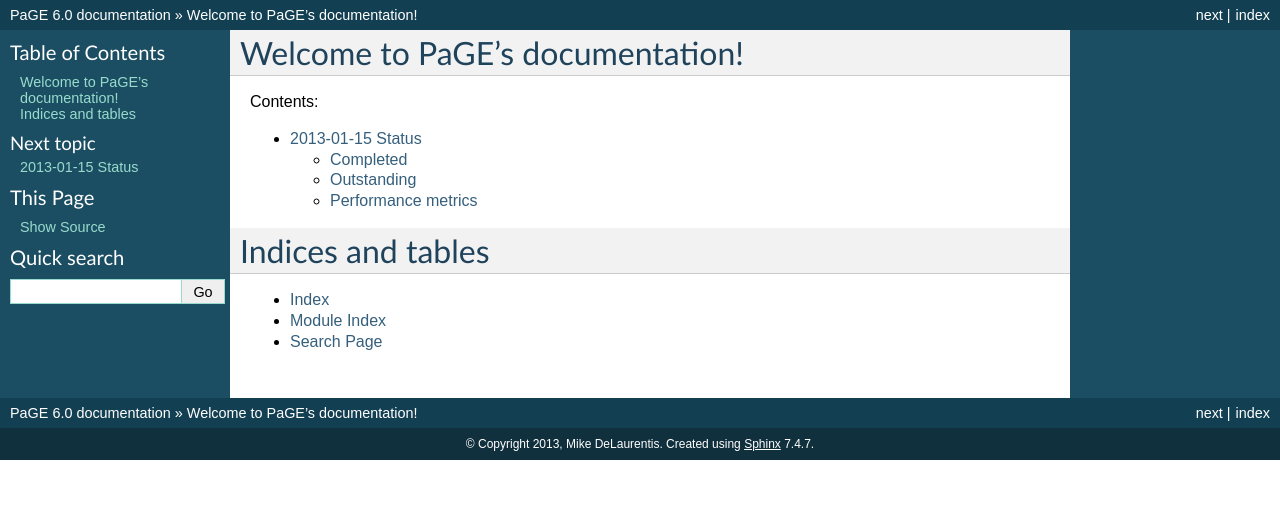
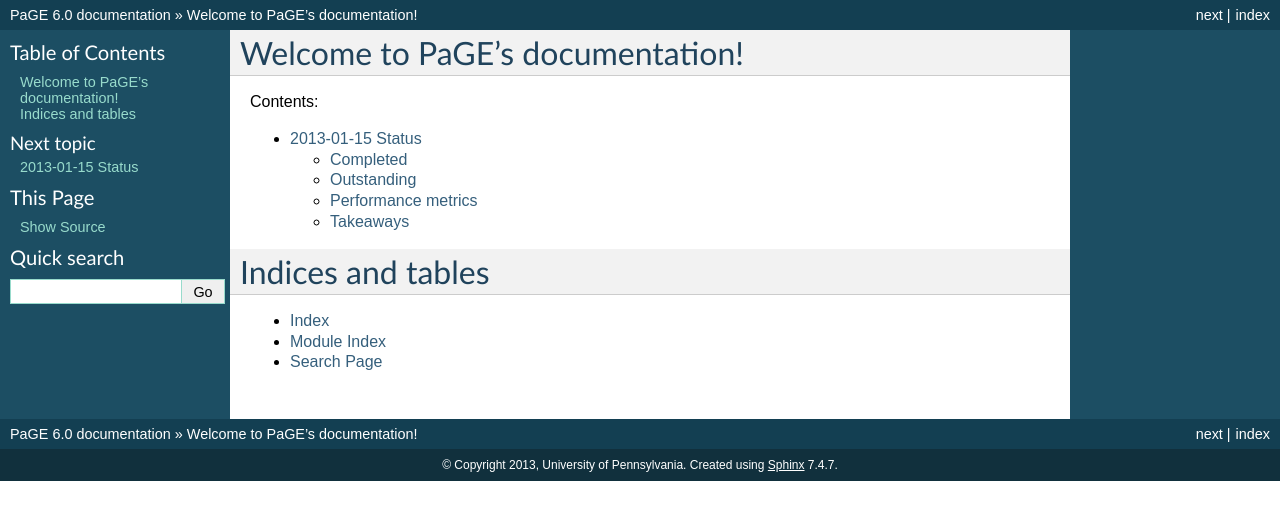
Before and after one commit to itmat/pade, a Sphinx documentation site: the page built from python/doc/index.rst, in a window 1280 px wide. Shown: the top 520 px of the page. Built offline with Sphinx 7.4.7, drawn with Linux system fonts in a browser that asks for light colours.

Commit message:
Add notes from meeting

```diff
--- a/python/doc/conf.py
+++ b/python/doc/conf.py
@@ -41,7 +41,7 @@
 
 # General information about the project.
 project = u'PaGE'
-copyright = u'2013, Mike DeLaurentis'
+copyright = u'2013, University of Pennsylvania'
 
 # The version info for the project you're documenting, acts as replacement for
 # |version| and |release|, also used in various other places throughout the
```
Also changed, not shown: python/doc/2013-01-15_status.rst (+25 -0 lines).
